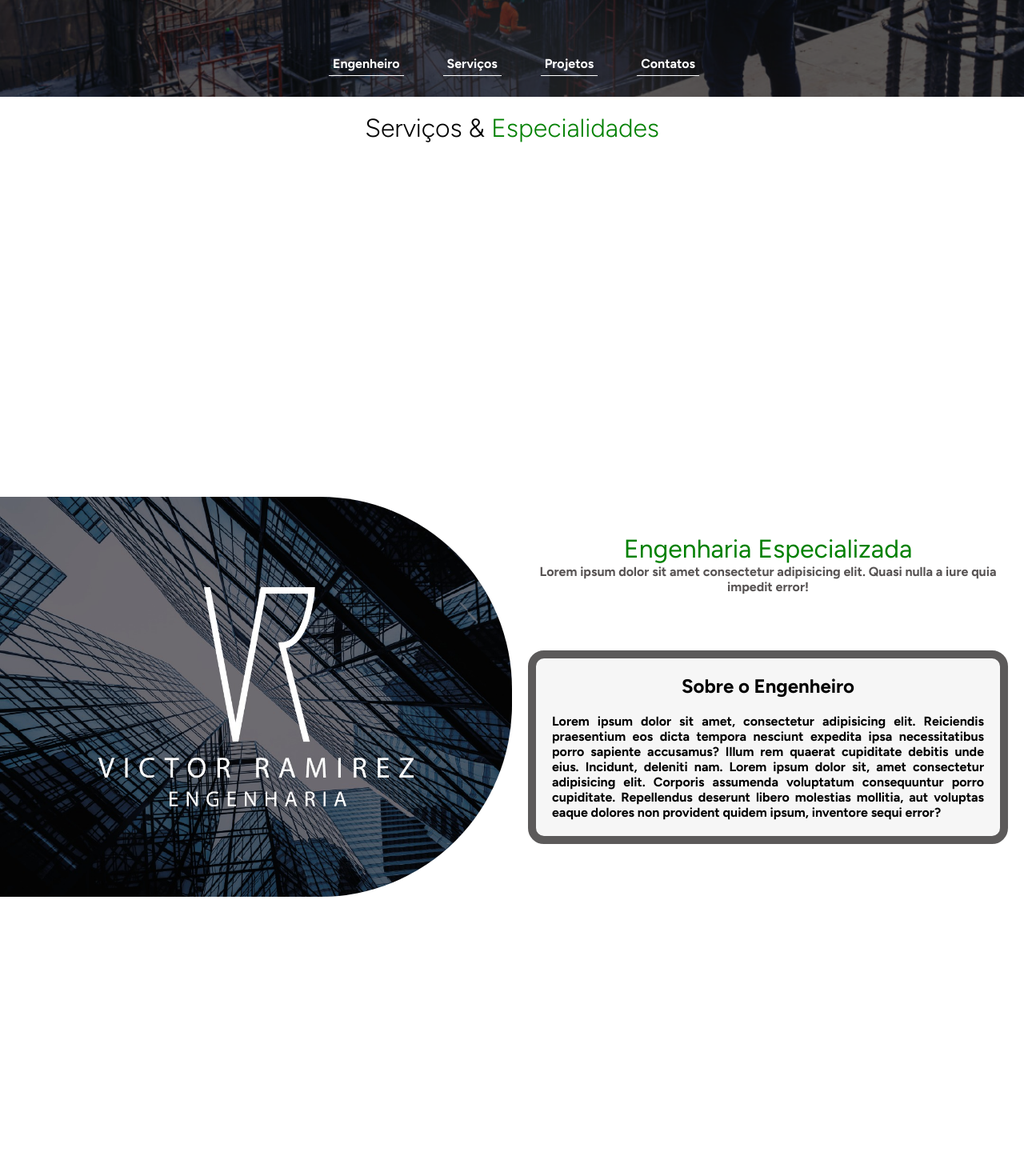
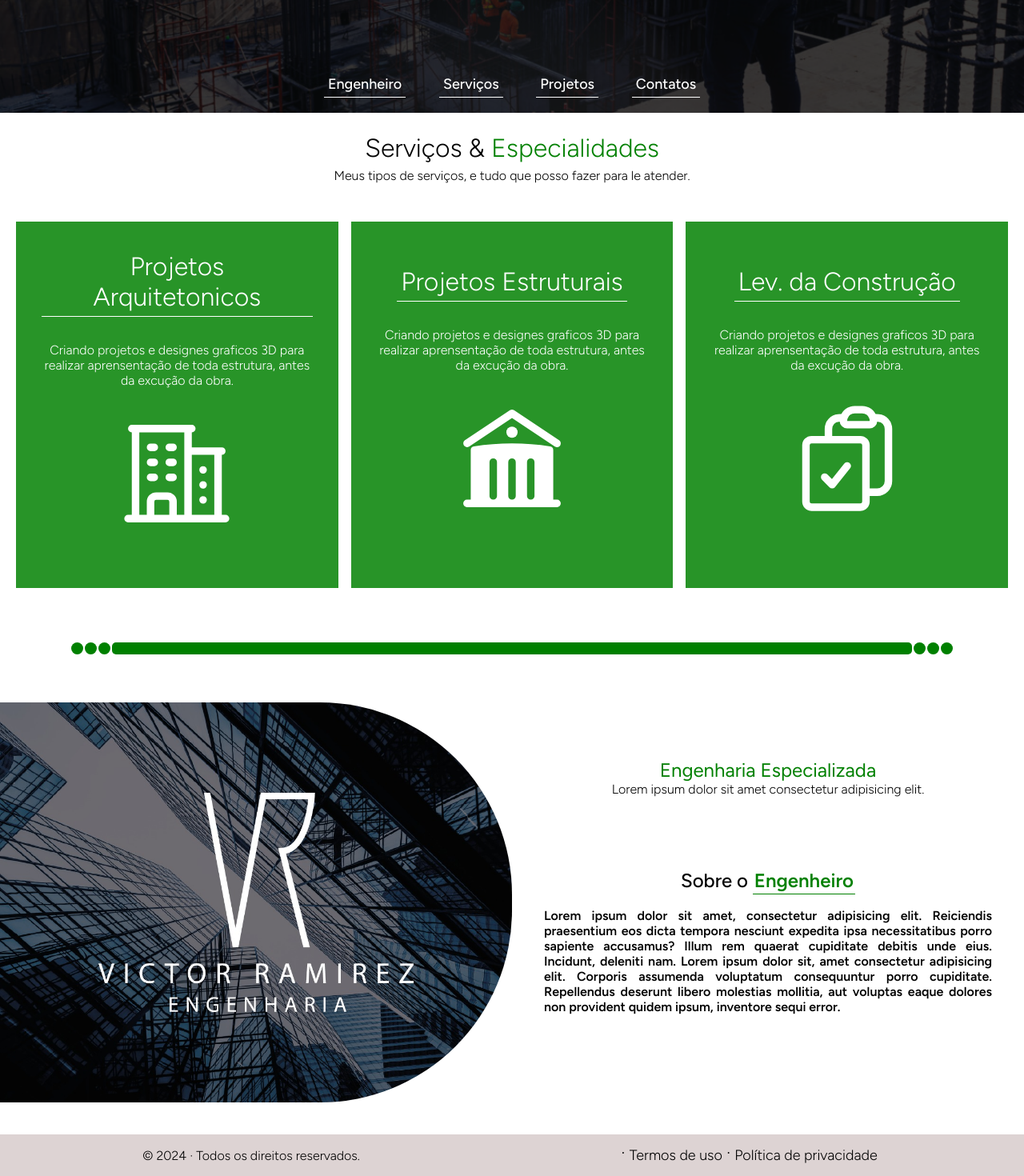
Before and after one commit to LaecioFillho/VR-Engenharia, a React (Vite) app: page / in a window 1280 px wide. Shown: the part 379-1849 px from the top of the page at 80% size. Before the commit the page ends 1500 px from the top, so only its background shows below. Built offline with nearby package versions, Linux system fonts and the light colour scheme.

Commit message:
feat: 60% concluded

```diff
--- a/package.json
+++ b/package.json
@@ -11,7 +11,8 @@
   },
   "dependencies": {
     "react": "^18.2.0",
-    "react-dom": "^18.2.0"
+    "react-dom": "^18.2.0",
+    "react-icons": "^5.2.1"
   },
   "devDependencies": {
     "@types/react": "^18.2.66",
--- a/src/components/AbautIndex.tsx
+++ b/src/components/AbautIndex.tsx
@@ -4,24 +4,31 @@ export default function AbautIndex() {
     return(
         <>
             <main>
+                <div className="warraper-bar">
+                    <div className="bar"></div>
+                    <div className="bar"></div>
+                    <div className="bar"></div>
+                    <div className="bar-max"></div>
+                    <div className="bar"></div>
+                    <div className="bar"></div>
+                    <div className="bar"></div>
+                </div>
                 <section className="abaut">
-                    <aside className="back-abaut">
-
-                    </aside>
+                    <aside className="back-abaut"></aside>
 
                     <article>
-                        <h1 className="h1-position">Engenharia <span>Especializada</span></h1>
-                        <p className="p-mode">Lorem ipsum dolor sit amet consectetur adipisicing elit. Quasi nulla a iure quia impedit error!</p>
+                        <h1 className="h1-abaut">Engenharia <span>Especializada</span></h1>
+                        <p className="p-abaut">Lorem ipsum dolor sit amet consectetur adipisicing elit.</p>
                         <div className="description-abaut">
-                            <h2>Sobre o Engenheiro</h2>
-                            <p>
+                            <h2 className="h2-abaut">Sobre o <span className="h2-alternative">Engenheiro</span></h2>
+                            <p className="p-description-abaut">
                                 Lorem ipsum dolor sit amet, consectetur adipisicing elit.
                                 Reiciendis praesentium eos dicta tempora nesciunt expedita ipsa necessitatibus porro sapiente accusamus?
                                 Illum rem quaerat cupiditate debitis unde eius. Incidunt, deleniti nam.
                                 Lorem ipsum dolor sit, amet consectetur adipisicing elit.
                                 Corporis assumenda voluptatum consequuntur porro cupiditate.
                                 Repellendus deserunt libero molestias mollitia, aut voluptas eaque dolores non provident quidem ipsum,
-                                inventore sequi error?
+                                inventore sequi error.
                             </p>
                         </div>
                     </article>
--- a/src/components/FooterIndex.tsx
+++ b/src/components/FooterIndex.tsx
@@ -3,8 +3,20 @@ import "./footerCSS.css"
 export default function FooterIndex() {
     return(
         <>
-            <section>
-
+            <section className="Warraper-footer">
+                <p className="p-footer">
+                    &copy; {new Date().getFullYear()} &middot; Todos os direitos reservados.
+                </p>
+                <ul className="ul-footer">
+                    <li className="li-footer">&middot;</li>
+                    <li className="li-footer">
+                        <a className="a-footer" href="#">Termos de uso</a>
+                    </li>
+                    <li className="li-footer">&middot;</li>
+                    <li className="li-footer">
+                        <a className="a-footer" href="#">Política de privacidade</a>
+                    </li>
+                </ul>
             </section>
         </>
     )
--- a/src/components/HeaderIndex.tsx
+++ b/src/components/HeaderIndex.tsx
@@ -10,7 +10,7 @@ export default function headerIndex(){
                     <div className="Logo">
                         <img className="img-logo" src="../src/assets/Logos/vr-white.png" alt="" />
                     </div>
-                    <h4>Engenharia Especializada em design de predios, interiores e duplex. Construindo o seu Lar...</h4>
+                    <p className="p-header">Engenharia Especializada em design de predios, interiores e duplex. Construindo o seu Lar...</p>
                     <nav>
                         <a href="#">Engenheiro</a>
                         <a href="#">Serviços</a>
--- a/src/components/ServicesIndex.tsx
+++ b/src/components/ServicesIndex.tsx
@@ -1,15 +1,45 @@
 import "./servicesCSS.css"
+import { HiOutlineBuildingOffice2 } from "react-icons/hi2"
+import { HiOutlineClipboardDocumentCheck } from "react-icons/hi2"
+import { HiBuildingLibrary } from "react-icons/hi2"
+import { HiArrowLongRight } from "react-icons/hi2"
 
 export default function ServicesIndex() {
+
+    const services = [
+        {
+            title: "Projetos Arquitetonicos",
+            description: "Criando projetos e designes graficos 3D para realizar aprensentação de toda estrutura, antes da excução da obra.",
+            icon: <HiOutlineBuildingOffice2 className="service-icon"/>,
+        },
+        {
+            title: "Projetos Estruturais",
+            description: "Criando projetos e designes graficos 3D para realizar aprensentação de toda estrutura, antes da excução da obra.",
+            icon: <HiBuildingLibrary className="service-icon"/>,
+        },
+        {
+            title: "Lev. da Construção",
+            description: "Criando projetos e designes graficos 3D para realizar aprensentação de toda estrutura, antes da excução da obra.",
+            icon: <HiOutlineClipboardDocumentCheck className="service-icon"/>,
+        },
+    ]
     return(
         <>
             <section className="warraper-services">
-                <h1>Serviços & <span className="text-alternative">Especialidades</span></h1>
+                <h1 className="h1-services">Serviços & <span className="text-alternative">Especialidades</span></h1>
+                <p className="p-services">Meus tipos de serviços, e tudo que posso fazer para le atender.</p>
 
-                <div className="card-services">
-
+                <div className="general-service">
+                    {services.map((service, index) => (
+                    <div className="card-services">
+                        <div className="card" key={`service-${index}`}>
+                            <h1 className="h1-services">{service.title}</h1>
+                            <p className="p-services">{service.description}</p>
+                            <div>{service.icon}</div>
+                            <div> <HiArrowLongRight  className="arrow-next"/> </div>
+                        </div>
+                    </div>))}
                 </div>
-
             </section>
         </>
     )
--- a/src/components/abautCSS.css
+++ b/src/components/abautCSS.css
@@ -1,9 +1,42 @@
+
+/*Sessão geral do Sobre*/
+
 .abaut{
     height: auto;
     display: flex;
     align-items: center;
     justify-content: center;
+
+    margin-bottom: 40px;
 }
+
+/*Barra divisoria*/
+
+.warraper-bar{
+    display: flex;
+    align-items: center;
+    justify-content: center;
+    gap: 2px;
+    margin-bottom: 60px;
+    margin: 0 15px 60px 15px;
+}
+
+.bar-max{
+    width: 80%;
+    height: 15px;
+    background-color: green;
+    border-radius: 5px;
+}
+
+.bar{
+    display: flex;
+    width: 15px;
+    height: 15px;
+    background-color: green;
+    border-radius: 50%;
+}
+
+/*Imagem de fundo de uma parte*/
 
 .back-abaut{
     min-width: 50%;
@@ -17,23 +50,32 @@
     background-size: cover;
 }
 
-.h1-position{
+.h1-abaut{
+    font-size: x-large;
     color: green;
     text-align: center;
     font-weight: 400;
 }
 
-article h2{
+.h2-abaut{
     text-align: center;
     margin-bottom: 20px;
+    font-weight: 500;
 }
 
-.p-mode{
-    color: #575353;
+.h2-alternative{
+    color: green;
+    font-weight: 600;
+    padding: 2px;
+    border-bottom: 1px solid green;
+}
+
+.p-abaut{
     text-align: center;
     margin-bottom: 70px;
-    margin-left: 30px;
-    margin-right: 30px;
+    margin-left: 20px;
+    margin-right: 20px;
+    font-weight: lighter;
 }
 
 article{
@@ -43,12 +85,13 @@ article{
 }
 
 .description-abaut{
-    background-color: #00000009;
     margin: 20px;
     padding: 20px;
-    border-radius: 20px;
-    border: 10px solid #5c5a5a;
     text-align: justify;
+}
+
+.p-description-abaut{
+    font-weight: 600;
 }
 
 /*#474646*/
@@ -67,4 +110,8 @@ article{
         border-bottom-right-radius: 10rem;
     }
 
+    .p-abaut{
+        margin-bottom: 30px;
+    }
+
 }
--- a/src/components/footerCSS.css
+++ b/src/components/footerCSS.css
@@ -0,0 +1,45 @@
+.Warraper-footer{
+    padding: 15px;
+
+    margin: auto;
+    display: flex;
+    align-items: center;
+    justify-content: space-around;
+    background-color: #ddd3d3;
+}
+
+.p-footer{
+    color: black;
+    font-weight: lighter;
+}
+
+.ul-footer{
+    display: flex;
+    text-decoration: none;
+}
+
+.li-footer{
+    list-style: none;
+}
+
+.a-footer{
+    color: black;
+    font-weight: lighter;
+    border: none;
+}
+
+@media ( max-width: 720px){
+
+    .Warraper-footer{
+        flex-direction: column;
+    }
+
+    .ul-footer{
+        align-items: center;
+    }
+
+    .a-footer{
+        display: block;
+        margin: 0;
+    }
+}
--- a/src/components/headerCSS.css
+++ b/src/components/headerCSS.css
@@ -1,6 +1,6 @@
 .header{
     width: 100%;
-    height: 500px;
+    height: 520px;
 
     background-image: url(../assets/Fundos/fundo-header.jpeg);
     background-position: center center;
@@ -10,10 +10,10 @@
 
 .back-header{
     width: 100%;
-    height: 500px;
+    height: 520px;
     border: 0;
     padding: 0;
-    background-color: #000000a1;
+    background-color: #000000c4;
 
     display: flex;
     flex-direction: column;
@@ -23,14 +23,15 @@
 }
 
 .img-logo{
-    width: 250px;
+    width: 300px;
     height: auto;
 }
 
-h4{
+.p-header{
+    font-weight: lighter;
     min-width: 60%;
     margin-bottom: 50px;
-    color: #c0b3b3;
+    color: #e0cfcf;
     padding: 0 20px;
     text-align: center;
 }
@@ -45,13 +46,14 @@ nav{
 }
 
 a{
+    font-weight: 500;
+    font-size: large;
     color: white;
-    text-align: right;
-    margin-left: 5px;
     text-decoration: none;
     border-bottom: 1px solid white;
     padding: 5px;
     transition: 0.2s;
+    margin-bottom: 20px;
 }
 
 a:hover{
--- a/src/components/servicesCSS.css
+++ b/src/components/servicesCSS.css
@@ -1,15 +1,78 @@
+
+/*Parte total do Serviços*/
 .warraper-services{
     width: 100%;
-    height: 500px;
+    height: auto;
     padding: 20px;
 }
 
-h1{
+/*Textos iniciais*/
+
+.h1-services{
     text-align: center;
     font-weight: lighter;
     font-size: xx-large;
+    border-bottom: 1px solid white;
+    padding: 5px;
+}
+
+.p-services{
+    font-weight: lighter;
+    text-align: center;
 }
 
 .text-alternative{
     color: green;
 }
+
+/*Cardes dos Serviços*/
+
+.card-services{
+    color: white;
+    max-width: 450px;
+    min-width: 350px;
+    height: auto;
+    background-color: #008000d7;
+    padding: 2rem;
+
+    display: flex;
+    align-items: center;
+    justify-content: center;
+}
+
+.general-service{
+    display: flex;
+    gap: 1rem;
+    margin: 3rem 0;
+}
+
+.card{
+    display: flex;
+    flex-direction: column;
+    align-items: center;
+    gap: 2rem;
+}
+
+/*Icones dos Serviços*/
+
+.service-icon{
+    align-self: center;
+    width: 150px;
+    height: auto;
+}
+
+.arrow-next{
+    display: none;
+}
+
+@media (max-width: 720px){
+    .general-service{
+        overflow-x: scroll;
+    }
+
+    .arrow-next{
+        display: block;
+        width: 30px;
+        height: 30px;
+    }
+}
```
Also changed, not shown: 1 other file (tests, documents, lock files or other folders).
